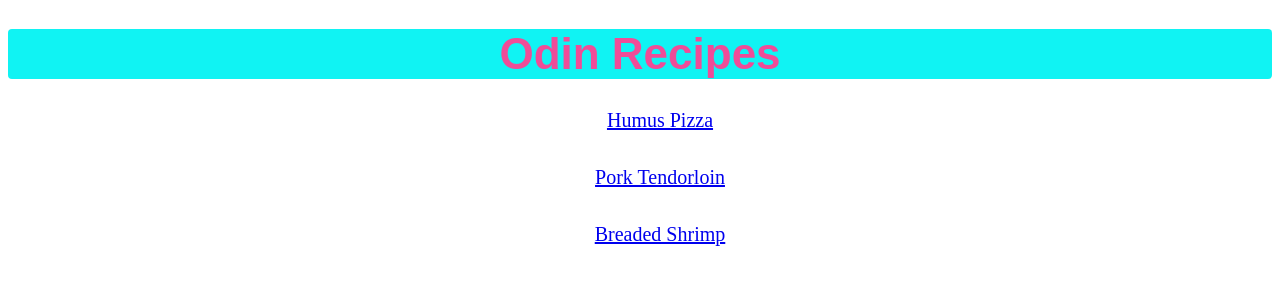
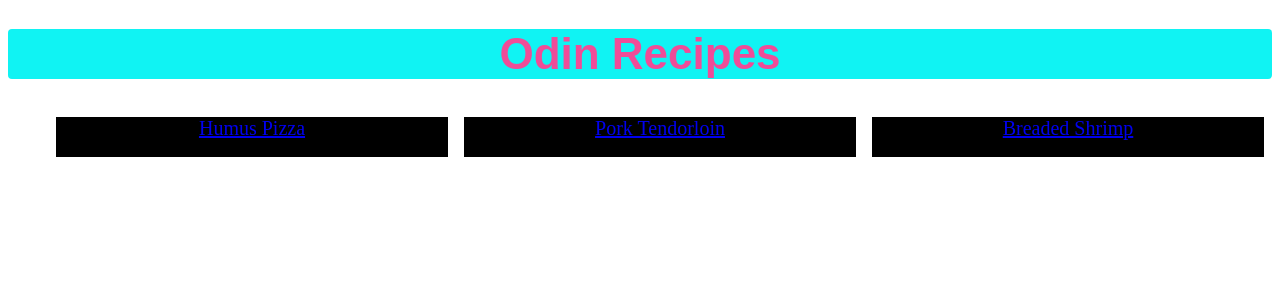
Before and after one commit to balcandev/odin_recipes, a plain HTML site: page index.html in a window 1280 px wide. Drawn offline with Linux system fonts and the light colour scheme.

Commit message:
edit css flexbox

```diff
--- a/styles.css
+++ b/styles.css
@@ -11,10 +11,15 @@ h1 {
   font-size: 20px;
   text-align: center;
   margin: 8px;
+  background-color:black;
+  flex: 1;
+  height: 40px;
 
 }
 
 .recipes.list {
   list-style: none;
+  display: flex;
+
 
 }
```
